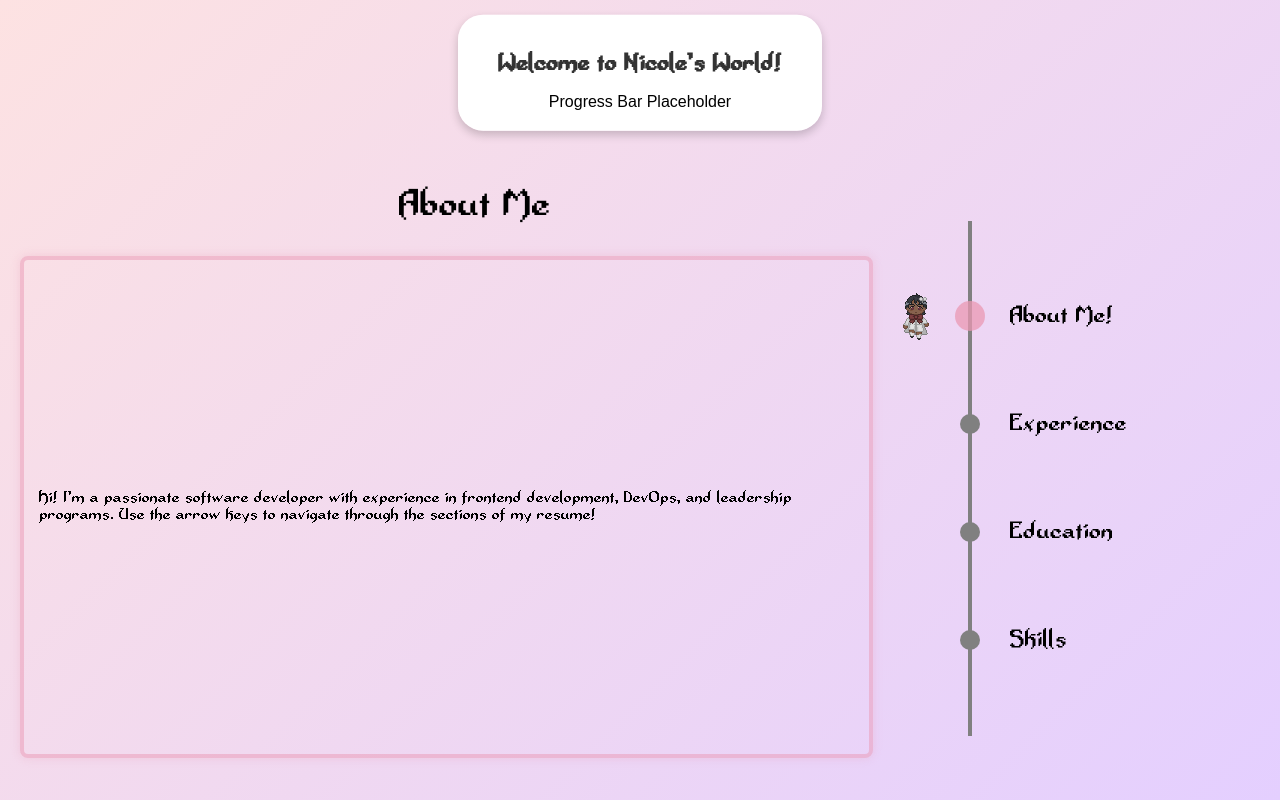
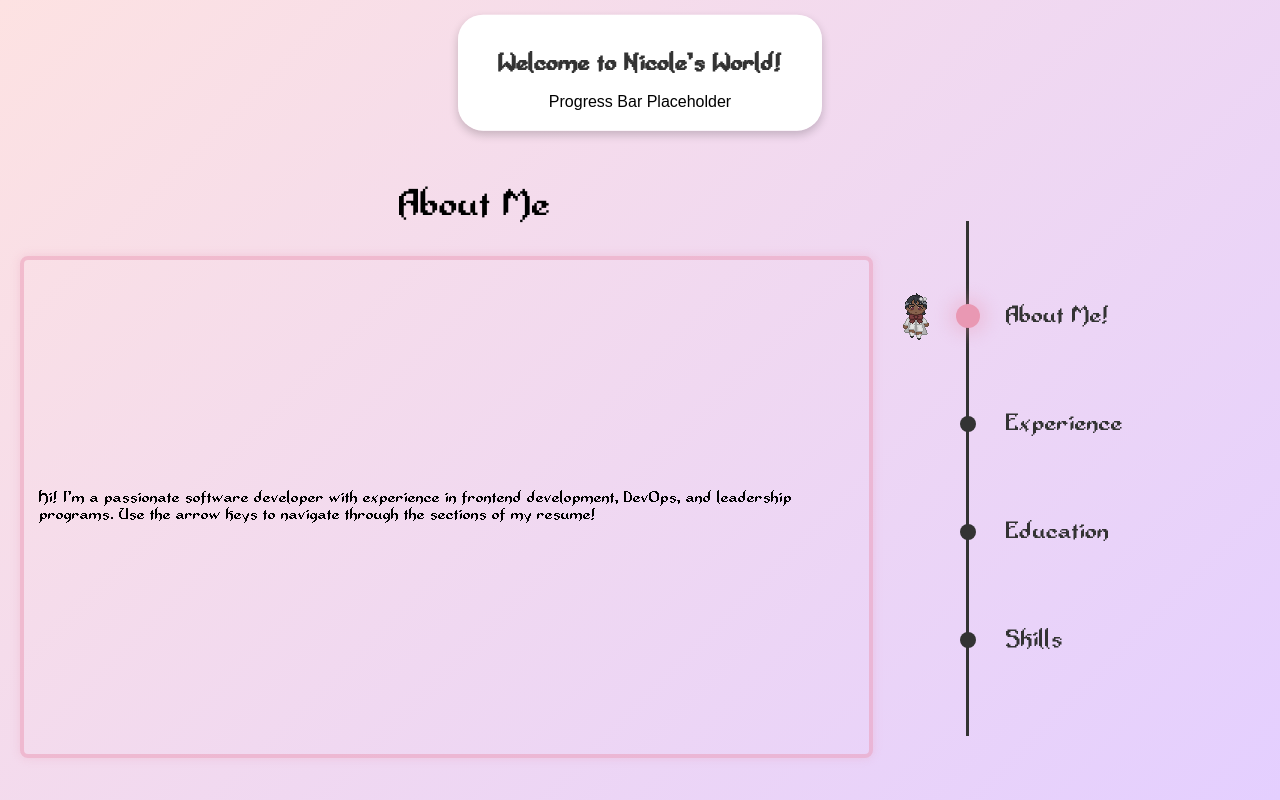
Before and after one commit to NicoleWij/pixel-resume, a React (Create React App) app: page / in a window 1280 px wide. Built offline with nearby package versions, Linux system fonts and the light colour scheme.

Commit message:
Update structure, design

```diff
--- a/src/components/App.css
+++ b/src/components/App.css
@@ -10,7 +10,6 @@
 body {
   background: linear-gradient(135deg, #fde2e2, #e4cfff);
 }
-
 
 @font-face {
   font-family: "Adventurer";
@@ -42,58 +41,3 @@ p {
   height: calc(100vh - 100px); /* Subtract header height */
   gap: 20px; /* Adds space between sections and map */
 }
-
-.sections {
-  flex: 3; /* Occupy more space compared to the map */
-  position: relative; /* Allow sections to overlap */
-  overflow: hidden; /* Prevent inner scrolling */
-  padding-left: 20px;
-}
-
-.section-title {
-  position: absolute;
-  top: 0;
-  width: 100%;
-  height: 100px;
-  display: flex;
-  justify-content: center;
-  align-items: center;
-  font-size: 38px;
-  font-family: "Adventurer", serif;
-  z-index: 1;
-  pointer-events: none;
-}
-
-.section-content {
-  position: absolute;
-  top: 100px;
-  width: calc(100% - 80px);
-  height: calc(100% - 150px);
-  display: flex;
-  flex-direction: column;
-  justify-content: center;
-  align-items: flex-start;
-  opacity: 0;
-  transition: opacity 0.5s ease-in-out;
-
-  border: 4px solid rgba(233, 152, 179, 0.5);
-  border-radius: 8px;
-  box-shadow: 0px 0px 10px rgba(233, 152, 179, 0.3);
-  padding-left: 15px;
-}
-
-.section.active {
-  opacity: 1; /* Show the active section */
-  pointer-events: auto; /* Allow interactions */
-}
-
-.map-container {
-  flex: 1.5; /* Occupy less space */
-  display: flex;
-  justify-content: center;
-  align-items: center;
-  box-sizing: border-box;
-  height: 100%; /* Match main content height */
-  overflow: visible;
-  max-width: 350px; /* Ensure it doesn't grow beyond a reasonable width */
-}
--- a/src/components/App.js
+++ b/src/components/App.js
@@ -21,7 +21,6 @@ const App = () => {
       setActiveSectionIndex((prevIndex) => prevIndex - 1);
     }
   };
-
 
   useEffect(() => {
     window.addEventListener("keydown", handleKeyDown);
--- a/src/components/Map.css
+++ b/src/components/Map.css
@@ -17,6 +17,17 @@
     box-sizing: border-box; /* Include padding in width/height calculations */
   }
 
+  .map-container {
+    flex: 1.5; /* Occupy less space */
+    display: flex;
+    justify-content: center;
+    align-items: center;
+    box-sizing: border-box;
+    height: 100%; /* Match main content height */
+    overflow: visible;
+    max-width: 350px; /* Ensure it doesn't grow beyond a reasonable width */
+  }
+
   .map-node {
     display: flex;
     flex-direction: row; /* Character and circle in a row */
@@ -26,24 +37,25 @@
   }
 
   .map-circle {
-    width: 20px;
-    height: 20px;
+    width: 16px;
+    height: 16px;
     border-radius: 50%;
-    background-color: gray;
+    background-color: #333;
     margin-right: 20px; /* Space between the circle and the text */
     transition: background-color 0.3s ease-in-out;
   }
 
   .map-node.active .map-circle {
     transform: scale(1.5);
-    background-color: rgba(233, 152, 179, 0.745);
-    /* Highlight active node */
-  }
+    background-color: rgb(233, 152, 179); /* Highlight active node */
+    box-shadow: 0 0 10px 5px rgba(233, 152, 179, 0.3); /* Glow effect */
+    transition: box-shadow 0.3s ease-in-out, background-color 0.3s ease-in-out;
+}
 
   .map-label {
     font-size: 24px;
     font-family: "Adventurer", serif;
-    color: black;
+    color: #333;
     text-align: left;
     white-space: nowrap; /* Prevent text from wrapping */
     margin-left: 10px; /* Add additional space between the circle and the text */
@@ -51,9 +63,9 @@
 
   .map-line {
     position: absolute;
-    width: 4px;
+    width: 3px;
     height: 100%;
-    background-color: gray;
-    left: 38px;
+    background-color: #333;
+    left: 36px;
     z-index: -1;
   }
--- /dev/null
+++ b/src/components/Section.css
@@ -0,0 +1,43 @@
+.sections {
+    flex: 3; /* Occupy more space compared to the map */
+    position: relative; /* Allow sections to overlap */
+    overflow: hidden; /* Prevent inner scrolling */
+    padding-left: 20px;
+  }
+
+  .section-title {
+    position: absolute;
+    top: 0;
+    width: 100%;
+    height: 100px;
+    display: flex;
+    justify-content: center;
+    align-items: center;
+    font-size: 38px;
+    font-family: "Adventurer", serif;
+    z-index: 1;
+    pointer-events: none;
+  }
+
+  .section-content {
+    position: absolute;
+    top: 100px;
+    width: calc(100% - 80px);
+    height: calc(100% - 150px);
+    display: flex;
+    flex-direction: column;
+    justify-content: center;
+    align-items: flex-start;
+    opacity: 0;
+    transition: opacity 0.5s ease-in-out;
+
+    border: 4px solid rgba(233, 152, 179, 0.5);
+    border-radius: 8px;
+    box-shadow: 0px 0px 10px rgba(233, 152, 179, 0.3);
+    padding-left: 15px;
+  }
+
+  .section.active {
+    opacity: 1; /* Show the active section */
+    pointer-events: auto; /* Allow interactions */
+  }
--- a/src/components/Section.js
+++ b/src/components/Section.js
@@ -1,4 +1,5 @@
 import React from "react";
+import "./Section.css";
 
 const Section = ({ title, isActive }) => {
   const getContent = () => {
```
